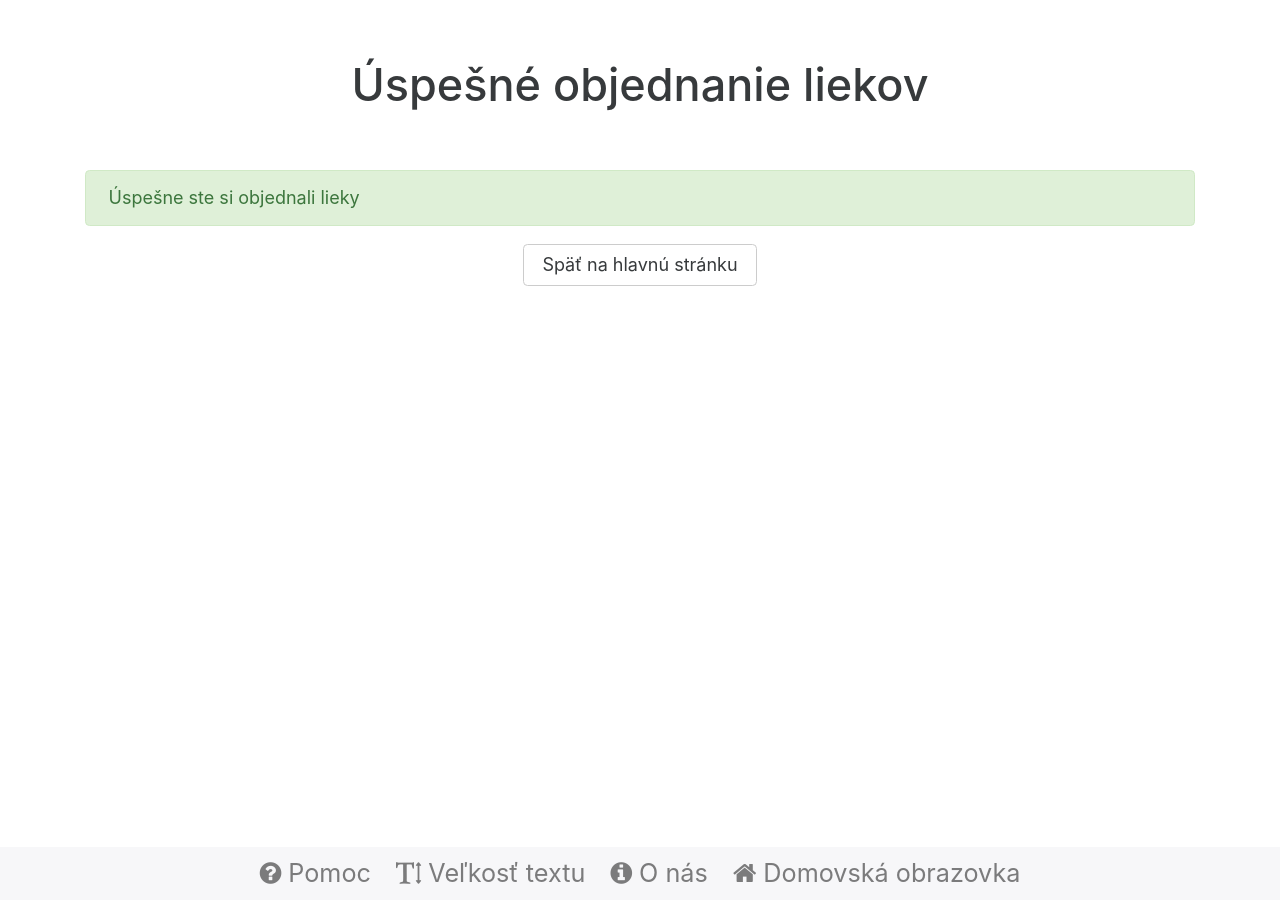
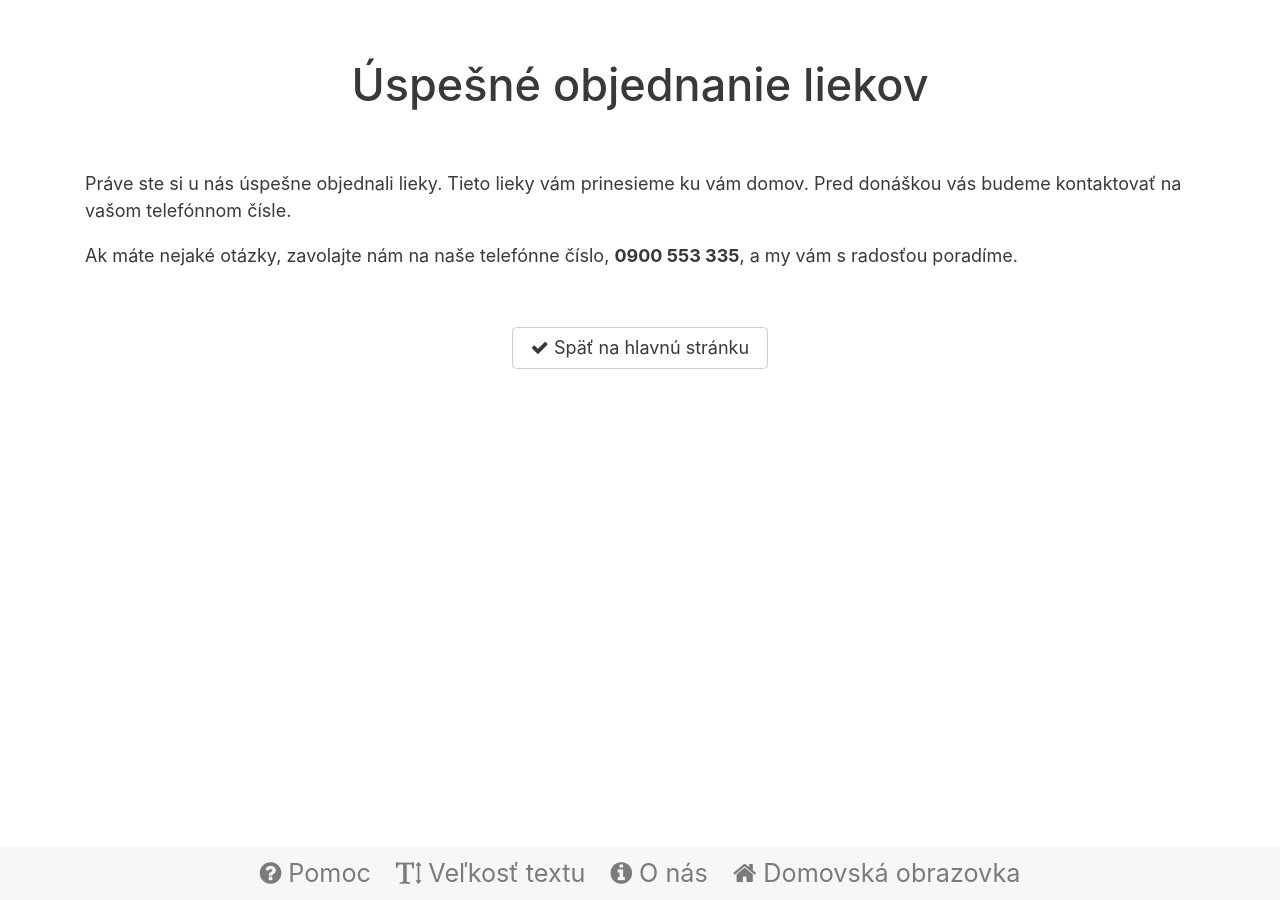
Before and after one commit to chuckeles/elder-assistant, a Jekyll site: the page built from medicine-success.html, in a window 1280 px wide. Built offline with Jekyll 4.4.1, drawn with Linux system fonts in a browser that asks for light colours.

Commit message:
Change the success page for medicine

```diff
--- a/medicine-success.html
+++ b/medicine-success.html
@@ -6,11 +6,21 @@ help:
         Vaše lieky vám prinesieme domov.
 ---
 
-<div class="alert alert-success" role="alert">
-    Úspešne ste si objednali lieky
+<div class="row gap-bottom">
+    <div class="col-xs">
+        <p>
+            Práve ste si u nás úspešne objednali lieky. Tieto lieky vám prinesieme ku vám domov. Pred donáškou vás
+            budeme kontaktovať na vašom telefónnom čísle.
+        </p>
+        <p>
+            Ak máte nejaké otázky, zavolajte nám na naše telefónne číslo, <strong>0900 553 335</strong>, a my vám s radosťou
+            poradíme.
+        </p>
+    </div>
 </div>
+
 <div class="row gap-bottom">
     <div class="col-xs text-xs-center">
-        <a href="{{ site.github.url }}/index.html" class="btn btn-secondary">Späť na hlavnú stránku</a>
+        <a href="{{ site.github.url }}/index.html" class="btn btn-secondary"><i class="fa fa-check"></i> Späť na hlavnú stránku</a>
     </div>
 </div>
```
